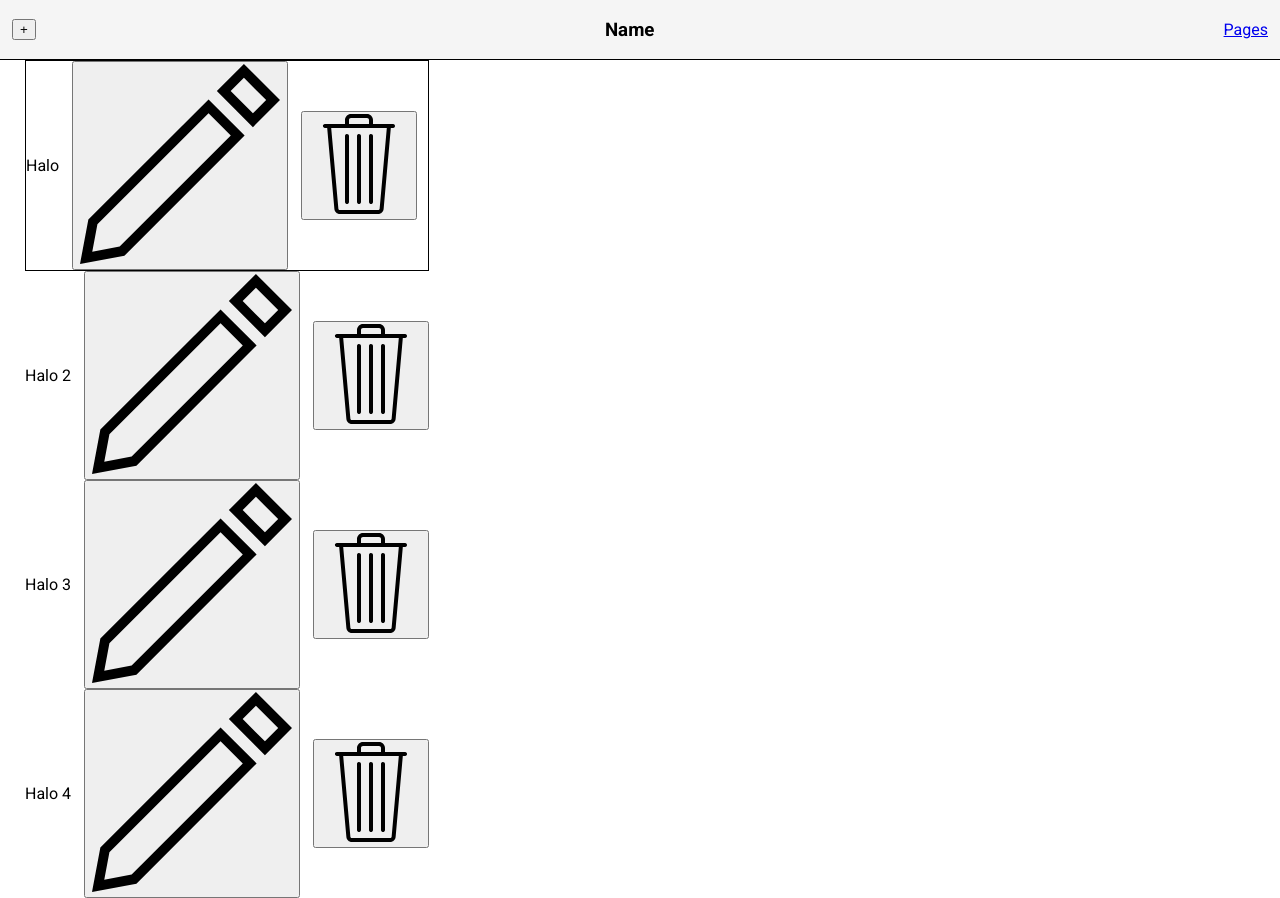
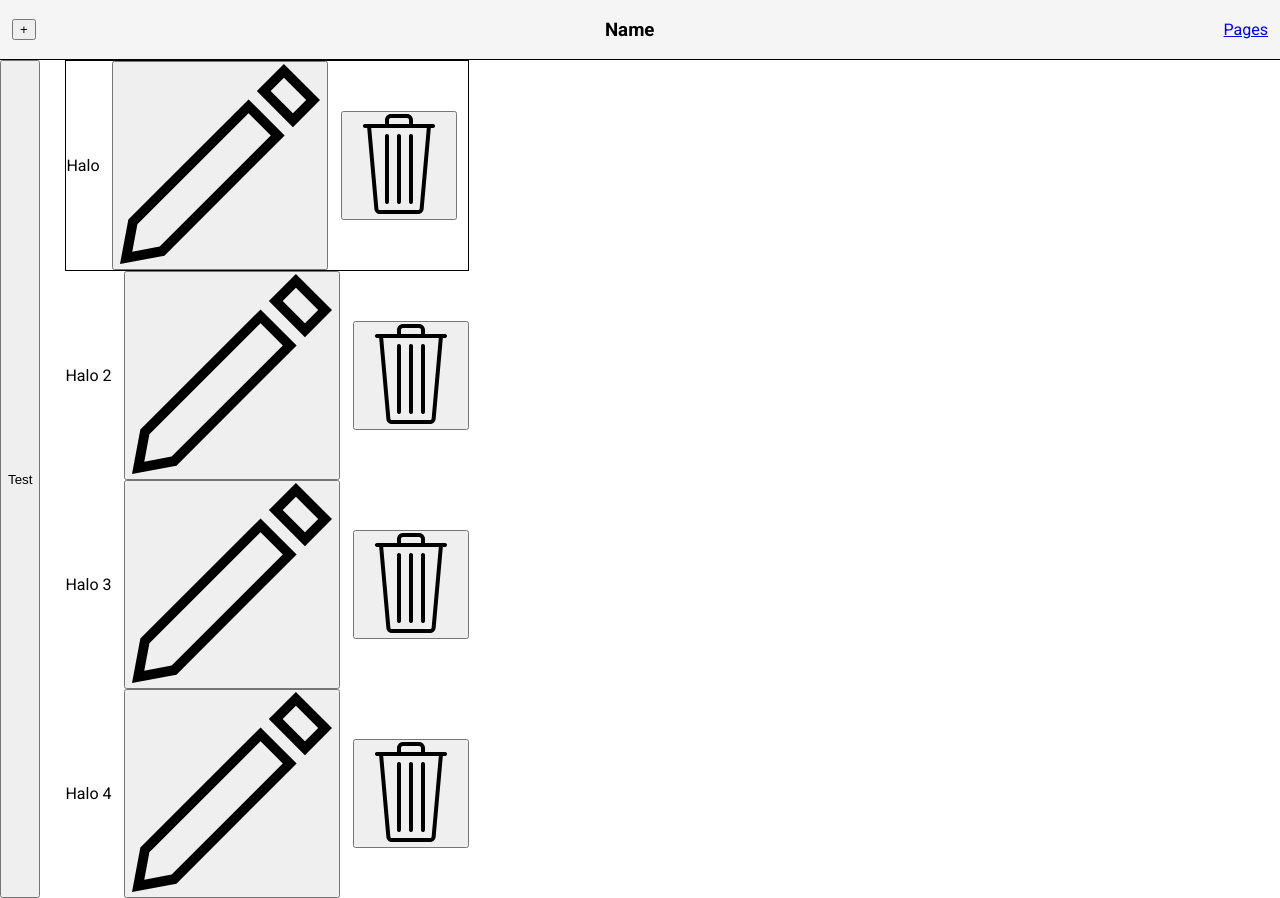
Before and after one commit to lekcik/websiteBuilder, a React (Vite) app in the folder websiteBuilder/: page /builder in a window 1280 px wide. Both pictures are taken after a click on the button 178 px from the left and 164 px from the top of the page. Built offline with nearby package versions, Linux system fonts and the light colour scheme.

Commit message:
edit mode added

```diff
--- a/websiteBuilder/src/components/UI/PagePrev.jsx
+++ b/websiteBuilder/src/components/UI/PagePrev.jsx
@@ -1,6 +1,6 @@
 import './pagePrev.css';
 import AddElem from './AddElem.jsx';
-import { useState } from 'react';
+import { useRef, useState } from 'react';
 import PagesParser from '../Functionality/PagesParser.jsx';
 
 function PagePrev({ showAddElement, setAddElement }) {
@@ -10,6 +10,8 @@
         { type: 'p', text: 'Halo 3', editing: false  },
         { type: 'p', text: 'Halo 4', editing: false  }
     ]);
+
+    const editMode = useRef(false);
 
     function removeElement(index) {
         const filteredArray = pageElements.filter((_, i) => i !== index);
@@ -25,10 +27,12 @@
         });
 
         setPageElements(updatedArray);
+        editMode.current = true;
     }
 
     return (
         <section className='pagePrev'>
+            {editMode.current ? <button>Test</button> : null}
             <AddElem showAddElement={showAddElement} setAddElement={setAddElement} pageElements={pageElements} setPageElements={setPageElements} />
             <section className='pageElements'>
                 {pageElements.map((data, index) => (
```
